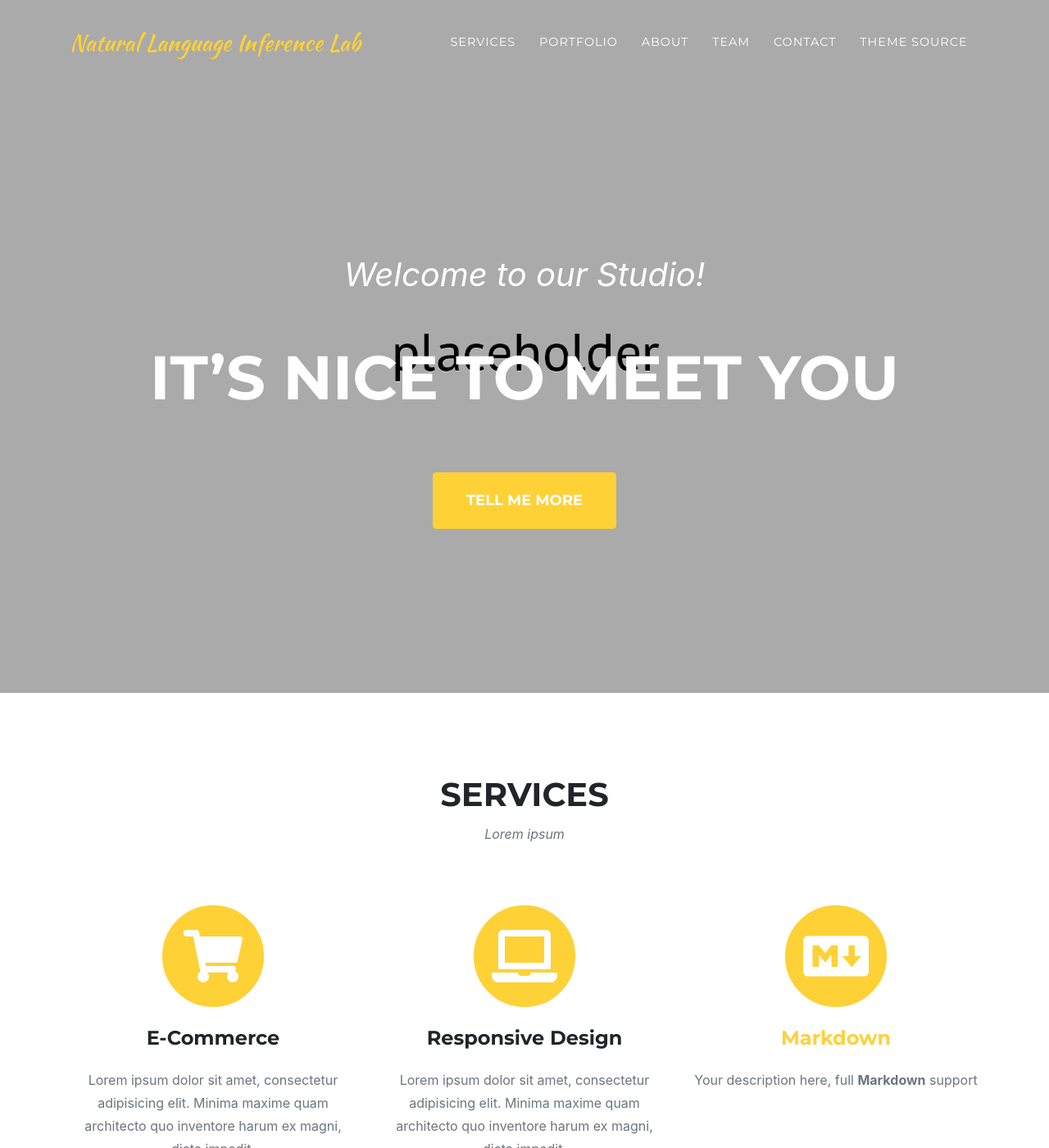
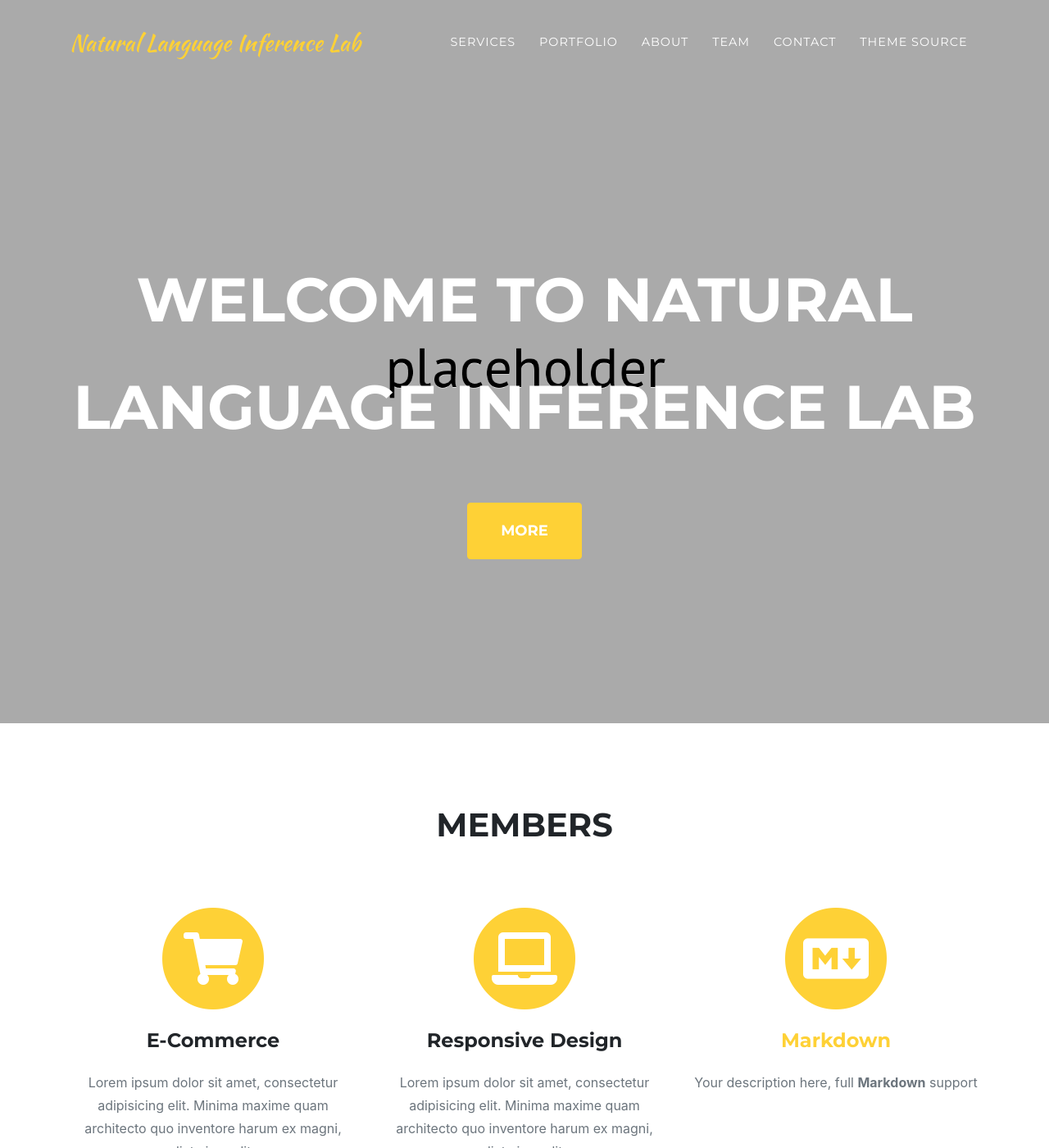
Before and after one commit to NaturalLanguageInference/NaturalLanguageInference.github.io, a Jekyll site: the page built from index.md, in a window 1280 px wide and 1400 px high. Shown: the whole window at 82% size. Built offline with Jekyll 4.4.1, drawn with Linux system fonts in a browser that asks for light colours; some web fonts are replaced.

Commit message:
Update sitetext.yml

```diff
--- a/_data/sitetext.yml
+++ b/_data/sitetext.yml
@@ -1,12 +1,23 @@
 header:
-    title: Welcome to our Studio!
-    text: It's Nice To Meet You
-    button: Tell Me More
+    title:
+    text: Welcome to Natural Language Inference Lab
+    button: More
     buttonlink: "#services"
 
 services:
-    title: "Services"
-    text: "Lorem ipsum"
+    title: "Members"
+    text: ""
+    section: services
+    list:
+      - title: "E-Commerce"
+        desc: "Lorem ipsum dolor sit amet, consectetur adipisicing elit. Minima maxime quam architecto quo inventore harum ex magni, dicta impedit."
+        icon: fas fa-shopping-cart #find more at https://fontawesome.com/icons
+      - title: "Responsive Design"
+        desc: "Lorem ipsum dolor sit amet, consectetur adipisicing elit. Minima maxime quam architecto quo inventore harum ex magni, dicta impedit."
+        icon: fas fa-laptop
+      - title: "[Markdown](https://en.wikipedia.org/wiki/Markdown)"
+        desc: "Your description here, full **Markdown** support"
+        icon: fab fa-markdown
     section: services
     list:
       - title: "E-Commerce"
```
